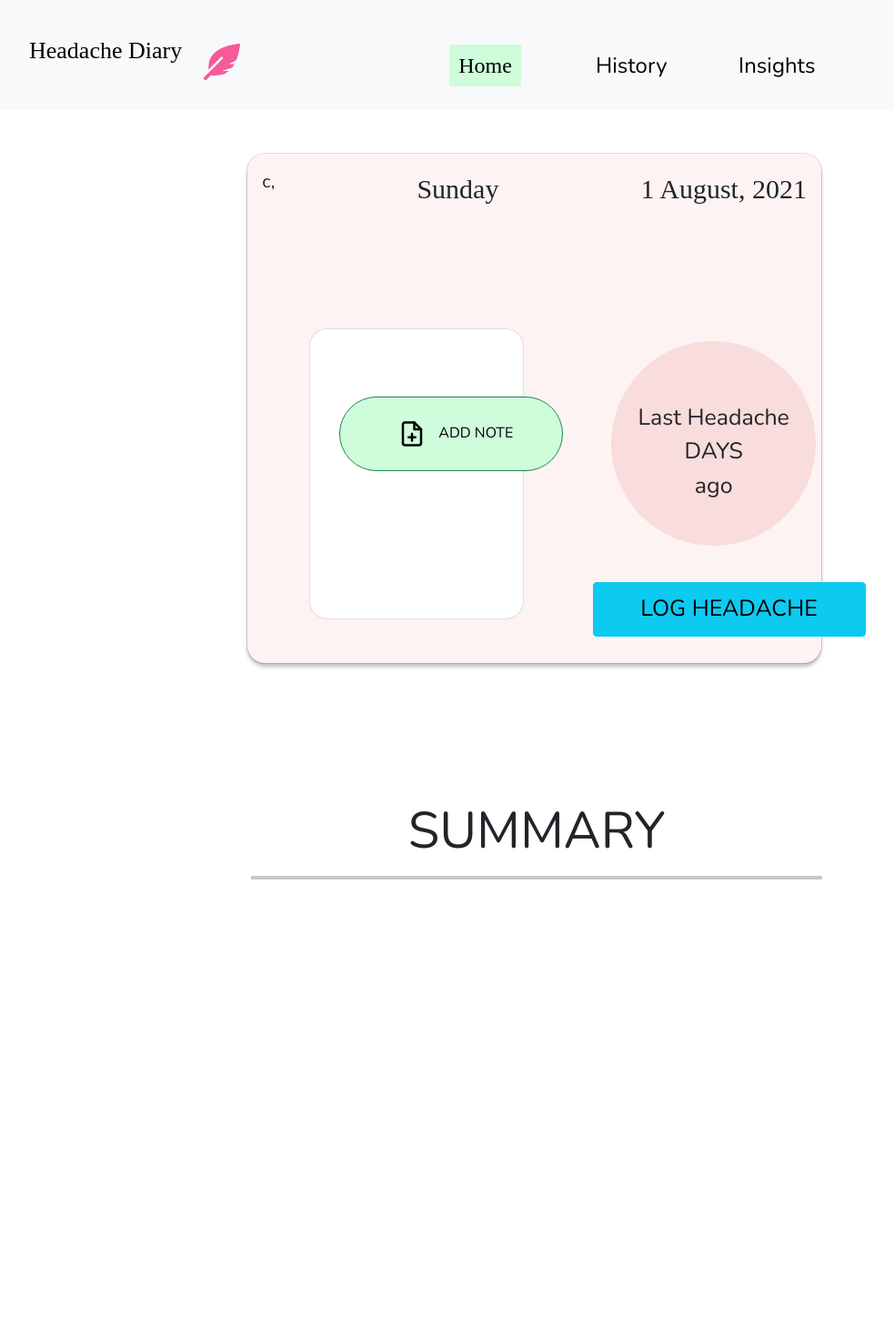
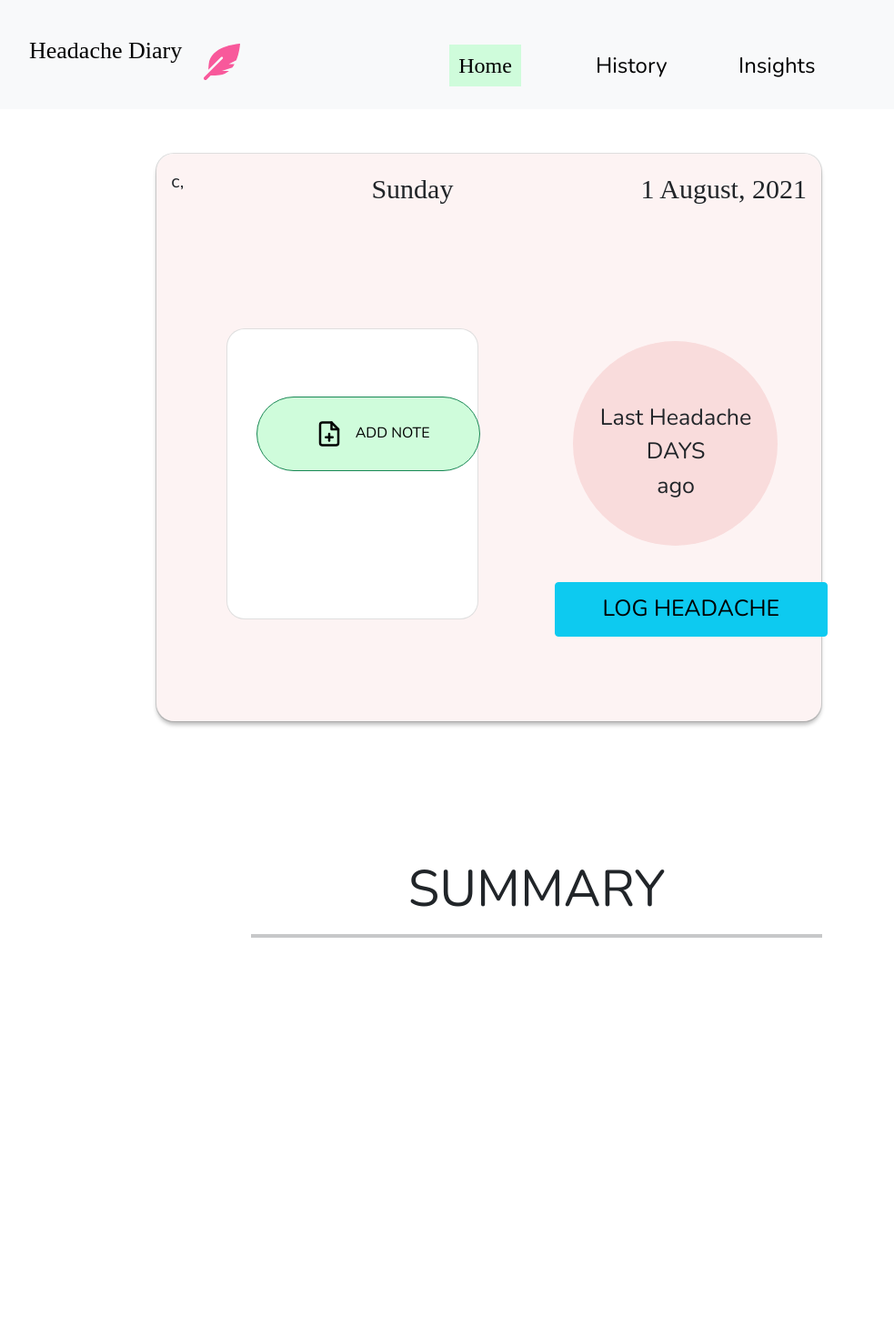
Before and after one commit to anishapant21/Headache-Diary, a React (Create React App) app: page /home in a window 1280 px wide. Shown: the top 1470 px of the page at 91% size, without its empty margins (50-1033 px from the left). Built offline with nearby package versions, Linux system fonts and the light colour scheme; no server answers; the database is empty.

Commit message:
Solve CSS  issues

```diff
--- a/src/Components/Note.js
+++ b/src/Components/Note.js
@@ -39,7 +39,7 @@ function Note() {
   }
   useEffect(() => {
     setNote(datame);
-  }, [datame]);
+  });
 
   const onSubmit = (d) => {
     setAddButton(true);
--- a/src/styles/Summary.css
+++ b/src/styles/Summary.css
@@ -1,22 +1,22 @@
 .piebox {
   width: 80vw;
-  margin-bottom: 100px;
+  margin-bottom: 6.25rem;
 }
 
 .eachpie {
-  margin-bottom: 40px;
-  margin-right: 60px;
+  margin-bottom: 2.5rem;
+  margin-right: 2vw;
 }
 
 .summary-wrapper {
-  margin-top: 150px;
+  margin-top: 9.375rem;
 }
 
 .seeall {
-  width: 400px;
-  font-size: 25px;
+  width: 25rem;
+  font-size: 1.563rem;
   background-color: #95a3b3;
-  margin-bottom: 20px;
+  margin-bottom: 1.25rem;
 }
 
 .cardmein {
@@ -29,13 +29,13 @@
     width: 100vw;
   }
   .summary-wrapper {
-    margin-top: 80px;
+    margin-top: 5rem;
   }
 
   .seeall {
-    width: 200px;
-    font-size: 25px;
+    width: 12.5rem;
+    font-size: 1.563rem;
     background-color: #95a3b3;
-    margin-bottom: 20px;
+    margin-bottom: 1.25rem;
   }
 }
--- a/src/styles/footer.css
+++ b/src/styles/footer.css
@@ -1,6 +1,6 @@
 .footer-wrapper {
   height: 10vh;
   background-color: aliceblue;
-  margin-top: 50px;
+  margin-top: 3.125rem;
   text-align: center;
 }
--- a/src/styles/headacheform.css
+++ b/src/styles/headacheform.css
@@ -1,22 +1,26 @@
 .eachline {
   display: flex;
-  margin-top: 30px;
-  margin-left: 100px;
+  margin-top: 1.2rem;
+  margin-left: 5rem;
+  /* width: 40rem;
+  height: 3.125rem; */
+  width: 50vw;
+  height: 6.5vh;
 }
 
 .line {
-  margin-right: 180px;
+  margin-right: 11.25rem;
 }
 
 @media (max-width: 768px) {
   .eachline {
     margin-top: 0px;
-    margin-bottom: 5px;
+    margin-bottom: 0.313rem;
     margin-left: 0px;
     margin-right: 30px;
   }
 
   .line {
-    margin-right: 50px;
+    margin-right: 1.875rem;
   }
 }
--- a/src/styles/header.css
+++ b/src/styles/header.css
@@ -2,17 +2,17 @@
   position: relative;
 
   background: #fdf3f3;
-  box-shadow: 0px 4px 4px rgba(0, 0, 0, 0.25);
-  border-radius: 20px;
-  height: 70vh;
+  box-shadow: 0px 0.25rem 0.25rem rgba(0, 0, 0, 0.25);
+  border-radius: 1.25rem;
+  height: 78vh;
 }
 
 .card {
-  border-radius: 20px;
+  border-radius: 1.25rem;
 }
 
 .headstate {
-  margin-left: 100px;
+  margin-left: 6.25;
 }
 
 @media (max-width: 768px) {
--- a/src/styles/history.css
+++ b/src/styles/history.css
@@ -1,17 +1,17 @@
 .table-wrapper {
-  margin-top: 50px;
+  margin-top: 3.125rem;
   overflow: auto;
   height: 40rem;
 }
 
 .filter {
   display: flex;
-  margin-top: 100px;
-  margin-left: 600px;
+  margin-top: 6.25rem;
+  margin-left: 28vw;
 }
 
 .filtereach {
-  margin-right: 50px;
+  margin-right: 3.125rem;
 }
 
 th {
@@ -21,12 +21,12 @@ th {
 @media (max-width: 768px) {
   .filtereach {
     margin-right: 0px;
-    font-size: 10px;
+    font-size: 0.625rem;
   }
   .filter {
     display: inline-flexbox;
     margin-left: 0px;
-    margin-top: 40px;
-    font-size: 10px;
+    margin-top: 2.5rem;
+    font-size: 0.625rem;
   }
 }
--- a/src/styles/insights.css
+++ b/src/styles/insights.css
@@ -1,8 +1,8 @@
 .tempavg {
   background-color: rgb(231, 216, 209);
-  margin-top: 60px;
-  margin-bottom: 20px;
-  height: 80px;
+  margin-top: 3.75rem;
+  margin-bottom: 1.25rem;
+  height: 5rem;
 
   border-radius: 0px 50px 30px 0px;
   box-shadow: 0px 4px 4px rgba(231, 195, 195, 0.25);
@@ -10,25 +10,25 @@
 
 .alsoavg {
   background-color: rgb(232, 238, 209);
-  margin-top: 80px;
-  height: 80px;
+  margin-top: 5rem;
+  height: 5rem;
 
-  border-radius: 50px 0px 0px 30px;
-  box-shadow: 0px 4px 4px rgba(0, 0, 0, 0.25);
+  border-radius: 3.125rem 0px 0px 3.125rem;
+  box-shadow: 0px 0.25rem 0.25rem rgba(0, 0, 0, 0.25);
 }
 
 .textbox {
-  font-size: 20px;
+  font-size: 1.25rem;
   text-align: center;
   align-items: center;
   align-self: center;
   align-content: center;
-  padding-top: 25px;
+  padding-top: 1.563rem;
 }
 
 .cardinsights {
   background-color: rgb(228, 47, 228);
-  border-radius: 15px 50px;
+  border-radius: 0.938rem 3.125rem;
 }
 
 .maincard {
@@ -39,26 +39,26 @@
 }
 
 .insights-wrapper {
-  margin-top: 120px;
+  margin-top: 7.5rem;
 }
 
 @media (max-width: 768px) {
   .maincard {
-    font-size: 15pxpx;
+    font-size: 0.938rem;
     height: 44rem;
     background-color: rgb(248, 248, 242);
   }
 
   .textbox {
-    font-size: 15px;
+    font-size: 0.938rem;
     text-align: center;
     align-items: center;
     align-self: center;
     align-content: center;
-    padding-top: 5px;
+    padding-top: 0.313rem;
   }
 
   .insights-wrapper {
-    margin-top: 20px;
+    margin-top: 1.25rem;
   }
 }
--- a/src/styles/log.css
+++ b/src/styles/log.css
@@ -1,66 +1,66 @@
 .circle {
-  height: 225px;
-  width: 225px;
+  height: 14.063rem;
+  width: 14.063rem;
   background: #f9dcdc;
   border-radius: 50%;
-  margin-left: 20px;
-  margin-top: 30px;
+  margin-left: 1.25rem;
+  margin-top: 1.87rem;
 }
 
 .days {
   position: absolute;
-  padding-top: 20px;
+  padding-top: 1.25rem;
   vertical-align: middle;
   display: table-cell;
 }
 
 .center {
-  width: 200px;
-  height: 200px;
+  width: 12.5rem;
+  height: 12.5rem;
   display: flex;
   align-items: center;
   text-align: center;
   align-self: center;
   align-content: center;
-  margin-left: 30px;
-  padding-top: 60px;
-  font-size: 25px;
+  margin-left: 1.875rem;
+  padding-top: 3.75rem;
+  font-size: 1.563rem;
 }
 
 .buttonlog {
-  height: 60px;
-  width: 300px;
-  margin-top: 40px;
-  font-size: 25px;
+  height: 3.75rem;
+  width: 18.75rem;
+  margin-top: 2.5rem;
+  font-size: 1.563rem;
 }
 
 @media (max-width: 768px) {
   .circle {
-    margin-top: 20px;
-    margin-left: 70px;
-    height: 160px;
-    width: 160px;
+    margin-top: 0.8rem;
+    margin-left: 4.375rem;
+    height: 9rem;
+    width: 9rem;
     background: #f9dcdc;
     border-radius: 50%;
   }
 
   .center {
-    width: 200px;
-    height: 200px;
+    width: 12.5rem;
+    height: 12.5rem;
     display: flex;
     align-items: center;
     text-align: center;
     align-self: center;
     align-content: center;
-    margin-left: 28px;
+    margin-left: 1.5rem;
     padding-top: 0px;
-    font-size: 16px;
+    font-size: 1rem;
   }
 
   .buttonlog {
-    height: 60px;
-    width: 250px;
-    margin-top: 10px;
-    margin-left: 30px;
+    height: 3.75rem;
+    width: 15.625rem;
+    margin-top: 0.625rem;
+    margin-left: 1.875rem;
   }
 }
--- a/src/styles/note.css
+++ b/src/styles/note.css
@@ -15,9 +15,9 @@
   line-height: 2.625rem;
 
   color: #000000;
-  margin-top: 10px;
-  margin-left: 10px;
-  margin-right: 10px;
+  margin-top: 0.625rem;
+  margin-left: 0.625rem;
+  margin-right: 0.625rem;
 }
 
 .buttonnote {
@@ -44,11 +44,11 @@
 @media (max-width: 768px) {
   .buttonnote {
     position: relative;
-    width: 6em;
+    width: 9em;
     height: 2rem;
-    left: 7rem;
+    left: 5rem;
     top: 0.5rem;
-    font-size: 0.9rem;
+    font-size: 0.8rem;
 
     background: #cffcdb;
     border-radius: 50px;
@@ -66,7 +66,7 @@
     height: 20vh;
   }
   .iconplus {
-    height: 16px;
-    width: 14px;
+    height: 1rem;
+    width: 0.875rem;
   }
 }
--- a/src/styles/weather.css
+++ b/src/styles/weather.css
@@ -7,15 +7,15 @@
 }
 
 .weather-logo {
-  height: 120px;
-  width: 120px;
+  height: 7.5rem;
+  width: 7.5rem;
 }
 .temp {
-  font-size: 20px;
+  font-size: 1.25rem;
 }
 
 .date {
-  font-size: 30px;
+  font-size: 1.875rem;
   font-family: Purisa;
   font-style: normal;
   font-weight: normal;
@@ -25,13 +25,13 @@
     height: 12vh;
   }
   .weather-logo {
-    height: 50px;
-    width: 50px;
+    height: 3.125rem;
+    width: 3.125rem;
   }
   .temp {
-    font-size: 14px;
+    font-size: 0.875rem;
   }
   .date {
-    font-size: 16px;
+    font-size: 1rem;
   }
 }
```
